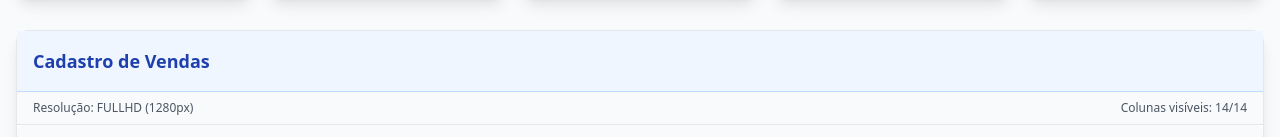
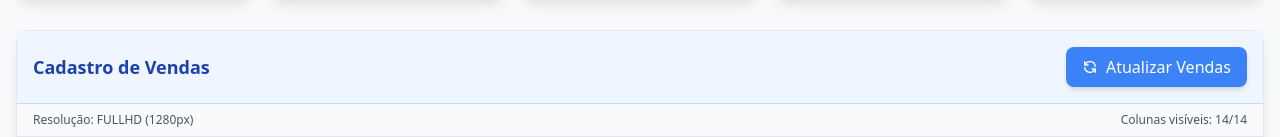
Before and after one commit to Conciliador-BR/CONCILIACAO-TRAE, a Nuxt app: page /vendas in a window 1280 px wide. Shown: the part 545-682 px from the top of the page. Built offline with nearby package versions, Linux system fonts and the light colour scheme; no server answers; the database is empty.

Commit message:
Initial commit - Sistema de Conciliação

```diff
--- /dev/null
+++ b/app/components/vendas-operadoras/BotaoAtualizarVendas.vue
@@ -0,0 +1,39 @@
+<template>
+  <button
+    @click="atualizarVendas"
+    :disabled="atualizando"
+    class="flex items-center px-4 py-2 bg-blue-500 text-white rounded-lg hover:bg-blue-600 disabled:opacity-50 disabled:cursor-not-allowed transition-colors shadow-md"
+  >
+    <svg v-if="atualizando" class="animate-spin -ml-1 mr-2 h-4 w-4 text-white" xmlns="http://www.w3.org/2000/svg" fill="none" viewBox="0 0 24 24">
+      <circle class="opacity-25" cx="12" cy="12" r="10" stroke="currentColor" stroke-width="4"></circle>
+      <path class="opacity-75" fill="currentColor" d="M4 12a8 8 0 018-8V0C5.373 0 0 5.373 0 12h4zm2 5.291A7.962 7.962 0 014 12H0c0 3.042 1.135 5.824 3 7.938l3-2.647z"></path>
+    </svg>
+    <svg v-else class="w-4 h-4 mr-2" fill="none" stroke="currentColor" viewBox="0 0 24 24">
+      <path stroke-linecap="round" stroke-linejoin="round" stroke-width="2" d="M4 4v5h.582m15.356 2A8.001 8.001 0 004.582 9m0 0H9m11 11v-5h-.581m0 0a8.003 8.003 0 01-15.357-2m15.357 2H15"></path>
+    </svg>
+    {{ atualizando ? 'Atualizando...' : 'Atualizar Vendas' }}
+  </button>
+</template>
+
+<script setup>
+import { ref } from 'vue'
+import { useVendas } from '~/composables/useVendas'
+
+const emit = defineEmits(['atualizado', 'erro'])
+
+const { fetchVendas } = useVendas()
+const atualizando = ref(false)
+
+const atualizarVendas = async () => {
+  try {
+    atualizando.value = true
+    await fetchVendas(true) // Forçar reload dos dados
+    emit('atualizado')
+  } catch (error) {
+    console.error('Erro ao atualizar vendas:', error)
+    emit('erro', error.message)
+  } finally {
+    atualizando.value = false
+  }
+}
+</script>
--- a/app/components/vendas-operadoras/VendasContainer.vue
+++ b/app/components/vendas-operadoras/VendasContainer.vue
@@ -1,6 +1,9 @@
 <template>
   <div class="bg-white rounded-xl shadow-lg border border-gray-200">
-    <VendasHeader />
+    <VendasHeader
+      @dados-atualizados="handleDadosAtualizados"
+      @erro-atualizacao="handleErroAtualizacao"
+    />
     <VendasStatusBar
       :screen-size="screenSize"
       :window-width="windowWidth"
@@ -285,4 +288,15 @@ const aplicarFiltroExterno = (filtros) => {
 defineExpose({
   aplicarFiltroExterno
 })
+
+// Handlers para os eventos do botão atualizar
+const handleDadosAtualizados = () => {
+  console.log('Vendas atualizadas com sucesso!')
+  // Aqui você pode adicionar notificações ou outras ações
+}
+
+const handleErroAtualizacao = (erro) => {
+  console.error('Erro ao atualizar vendas:', erro)
+  // Aqui você pode adicionar tratamento de erro ou notificações
+}
 </script>
--- a/app/components/vendas-operadoras/VendasHeader.vue
+++ b/app/components/vendas-operadoras/VendasHeader.vue
@@ -2,10 +2,24 @@
   <div class="p-4 bg-blue-50 border-b border-blue-200">
     <div class="flex justify-between items-center">
       <h3 class="text-lg font-semibold text-blue-800">Cadastro de Vendas</h3>
+      <BotaoAtualizarVendas
+        @atualizado="handleDadosAtualizados"
+        @erro="handleErroAtualizacao"
+      />
     </div>
   </div>
 </template>
 
 <script setup>
-// Removido: defineEmits(['adicionar-venda'])
+import BotaoAtualizarVendas from './BotaoAtualizarVendas.vue'
+
+const emit = defineEmits(['dados-atualizados', 'erro-atualizacao'])
+
+const handleDadosAtualizados = () => {
+  emit('dados-atualizados')
+}
+
+const handleErroAtualizacao = (erro) => {
+  emit('erro-atualizacao', erro)
+}
 </script>
--- a/app/components/vendas-operadoras/VendasTable.vue
+++ b/app/components/vendas-operadoras/VendasTable.vue
@@ -12,6 +12,7 @@
           <option value="10">10</option>
           <option value="50">50</option>
           <option value="100">100</option>
+          <option value="50000">50000</option>
         </select>
       </div>
 
```
